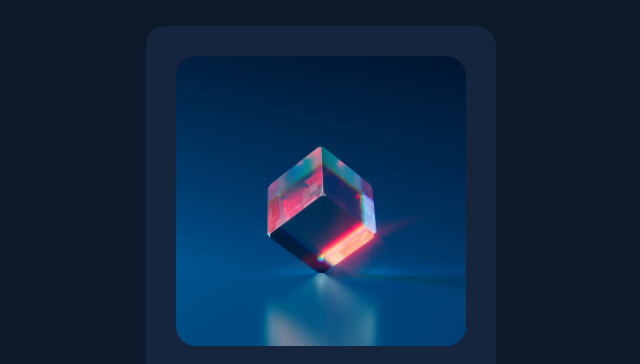
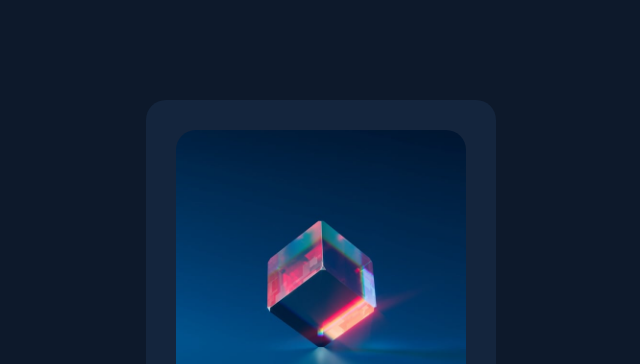
Before and after one commit to iceberg61/NFT-preview-card-component, a plain HTML site: page index.html in a window 1280 px wide. Shown: the top 364 px of the page, without its empty margins (319-959 px from the left). Drawn offline with Linux system fonts and the light colour scheme.

Commit message:
Commit changes

```diff
--- a/style.css
+++ b/style.css
@@ -9,11 +9,12 @@
 body {
     background-color: hsl(217, 54%, 11%);
     color: hsl(0, 0%, 100%);
-    display: flex;
+    font-family: 'Outfit', sans-serif;
+    display : flex;
     align-items: center;
-    justify-content: center;
-    margin-top: 2%;
-    font-family: 'Outfit', sans-serif;
+    justify-content : center;
+    height : 100vh;
+    width : 100%;
 }
 
 p {
@@ -43,7 +44,6 @@ b:hover, h1:hover {
 }
 
 .ETH {
-    /* font-size: 16px; */
     color: hsl(178, 100%, 50%);
 }
 
@@ -66,7 +66,6 @@ b:hover, h1:hover {
     width: 100%;
     border-radius: 20px;
     height: 100%;
-    /* object-fit: cover; */
 }
 
 .overlay {
```
Also changed, not shown: images/favicon-32x32.png (added), images/icon-clock.svg (added), images/icon-ethereum.svg (added), images/icon-view.svg (added), images/image-avatar.png (added), images/image-equilibrium.jpg (added), screenshot/Screenshot 2023-03-02 132113.png (added), screenshot/Screenshot 2023-03-02 132206.png (added).
